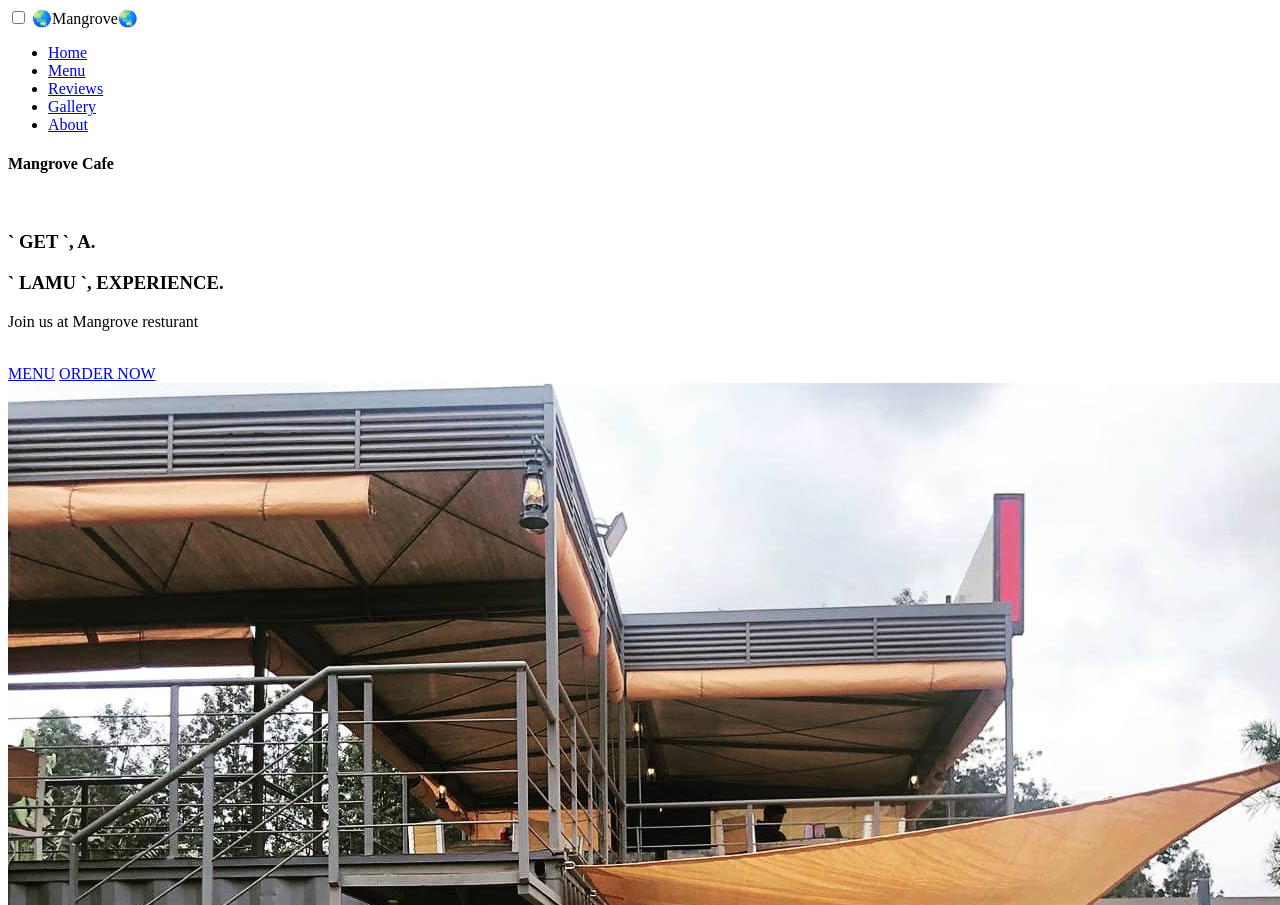
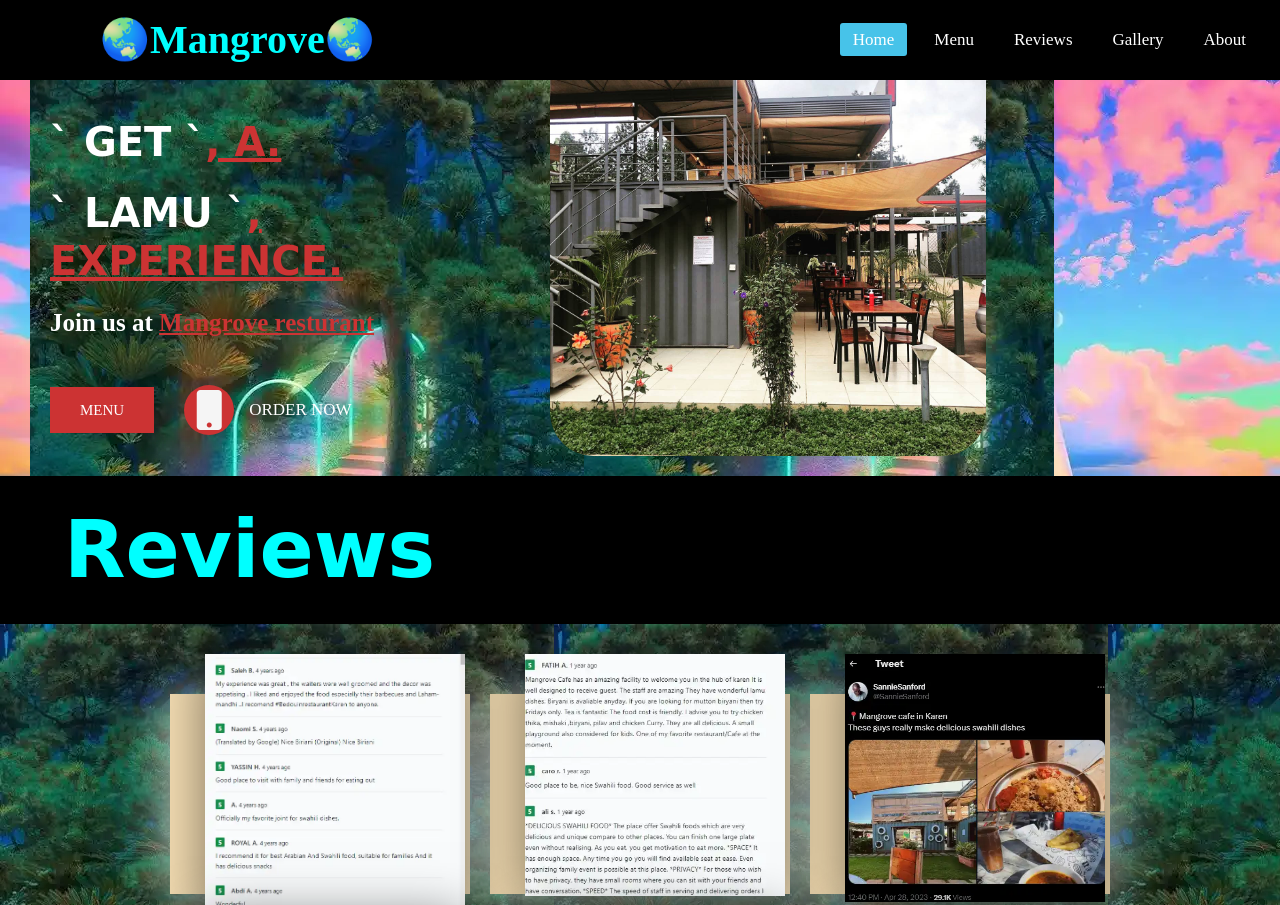
Before and after one commit to eddiemws/Mangrove-Resturant, a plain HTML site: page index.html in a window 1280 px wide. Shown: the top 905 px of the page. Drawn offline with Linux system fonts and the light colour scheme.

Commit message:
Update index.html

```diff
--- a/index.html
+++ b/index.html
@@ -1,4 +1,13 @@
-
+<!DOCTYPE html>
+<html lang="en">
+<head>
+    <meta charset="UTF-8">
+    <meta name="viewport" content="width=device-width, initial-scale=1.0">
+    <link rel="stylesheet" type="text/css" href="mangrovecss.css">
+    <link rel='stylesheet' href='https://cdnjs.cloudflare.com/ajax/libs/font-awesome/4.7.0/css/font-awesome.min.css'>
+    <link rel="stylesheet" href="https://fonts.googleapis.com/css?family=Open+Sans&display=swap">
+    <link rel="stylesheet" type="text/css" href="https://cdnjs.cloudflare.com/ajax/libs/font-awesome/5.15.1/css/all.min.css">
+    <script src="mangrovejs.js" defer></script>
 
     <title>Document</title>
 </head>
```
